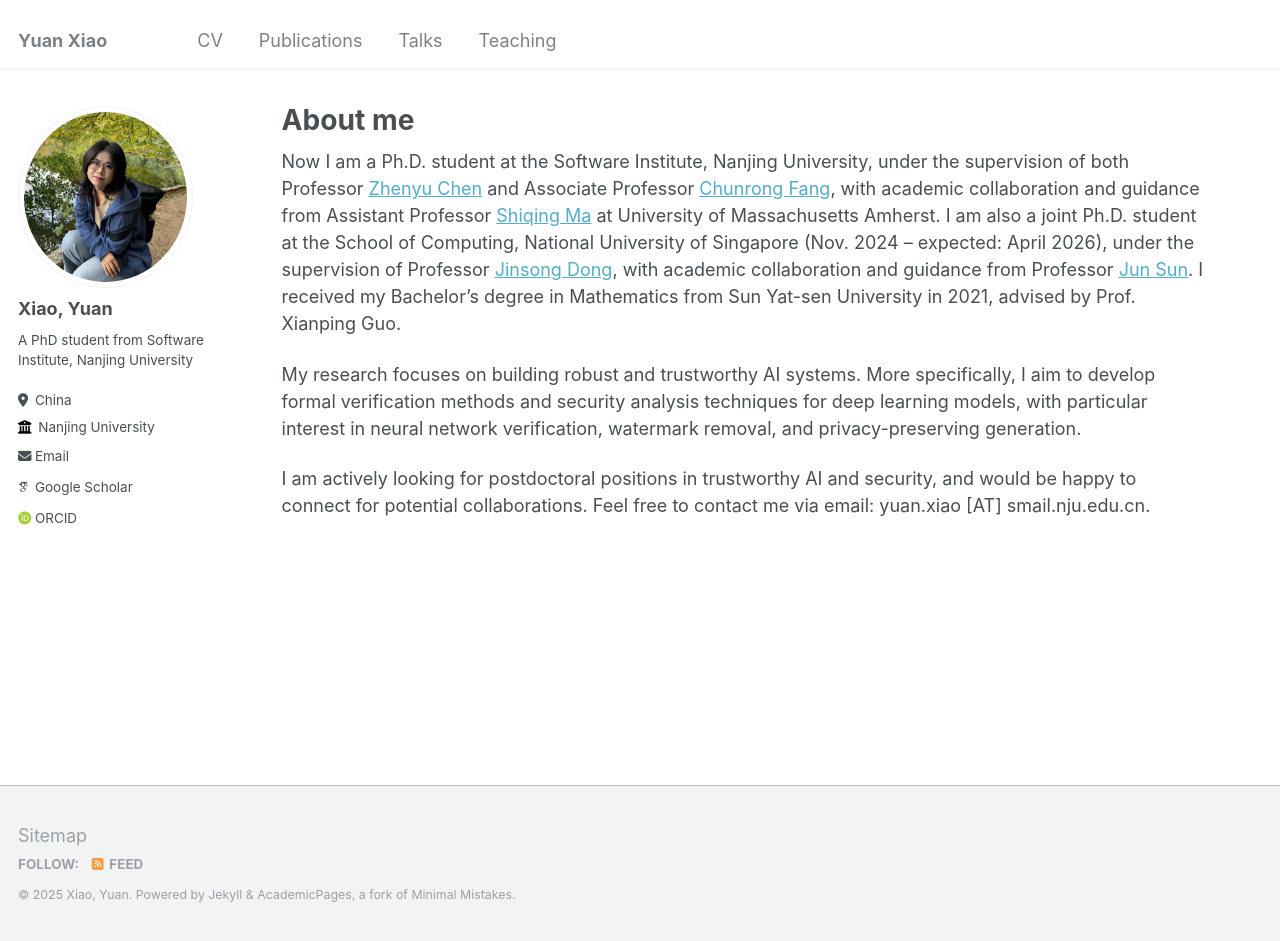
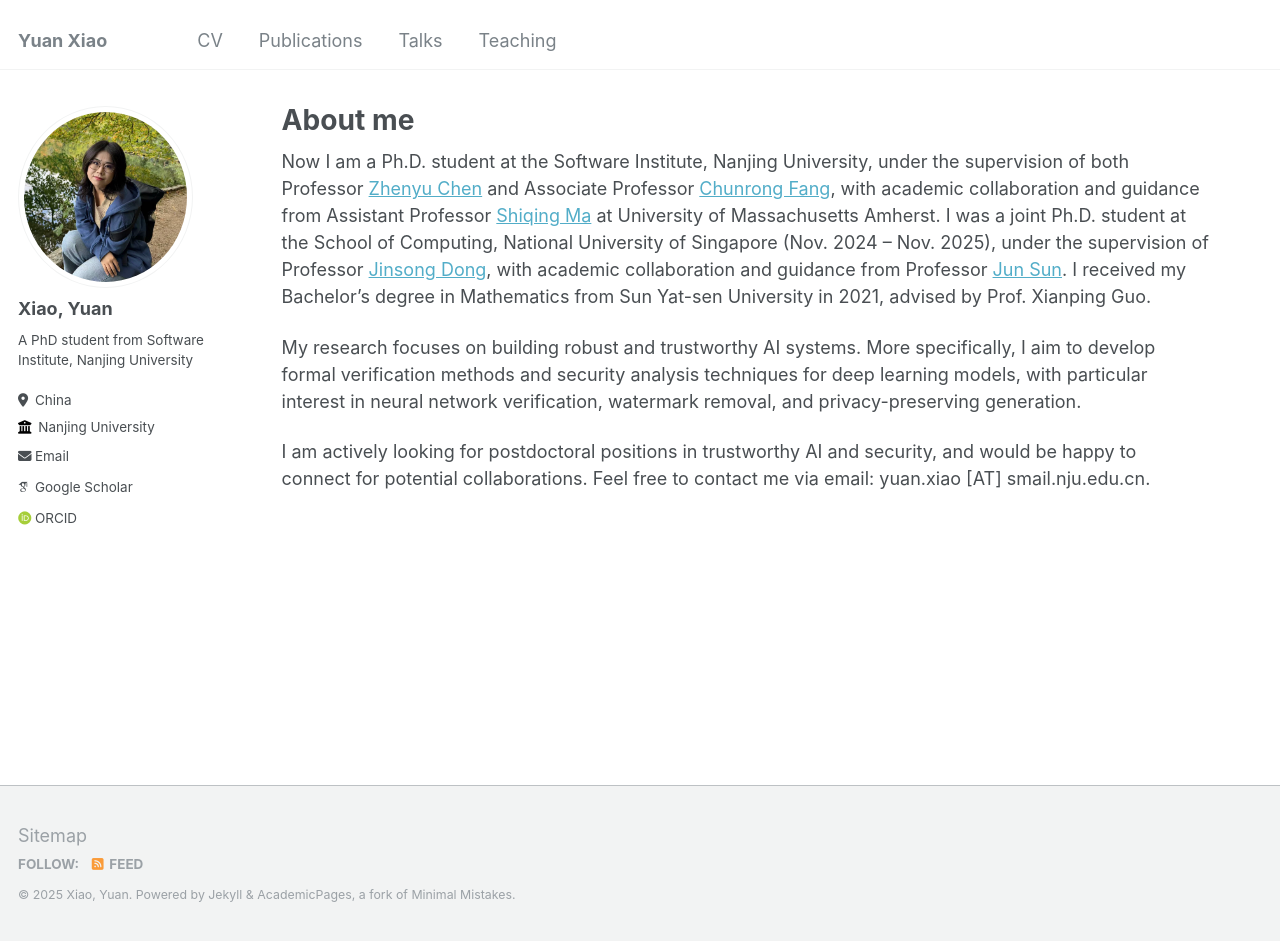
Before and after one commit to xiaoyuanpigo/xiaoyuanpigo.github.io, a Jekyll site: the page built from _pages/about.md, in a window 1280 px wide and 941 px high. Built offline with Jekyll 4.4.1, drawn with Linux system fonts in a browser that asks for light colours; some web fonts are replaced.

Commit message:
Update about.md

```diff
--- a/_pages/about.md
+++ b/_pages/about.md
@@ -7,7 +7,7 @@ redirect_from:
   - /about.html
 ---
 
-Now I am a Ph.D. student at the Software Institute, Nanjing University, under the supervision of both Professor [Zhenyu Chen](https://software.nju.edu.cn/zychen/) and Associate Professor [Chunrong Fang](https://chunrong.github.io), with academic collaboration and guidance from Assistant Professor [Shiqing Ma](https://people.cs.umass.edu/~shiqingma/) at  University of Massachusetts Amherst. I am also a joint Ph.D. student at the School of Computing, National University of Singapore (Nov. 2024 – expected: April 2026), under the supervision of Professor [Jinsong Dong](https://www.comp.nus.edu.sg/~dongjs/), with academic collaboration and guidance from Professor [Jun Sun](https://sunjun.site//). I received my Bachelor’s degree in Mathematics from Sun Yat-sen University in 2021, advised by Prof. Xianping Guo.
+Now I am a Ph.D. student at the Software Institute, Nanjing University, under the supervision of both Professor [Zhenyu Chen](https://software.nju.edu.cn/zychen/) and Associate Professor [Chunrong Fang](https://chunrong.github.io), with academic collaboration and guidance from Assistant Professor [Shiqing Ma](https://people.cs.umass.edu/~shiqingma/) at  University of Massachusetts Amherst. I was a joint Ph.D. student at the School of Computing, National University of Singapore (Nov. 2024 – Nov. 2025), under the supervision of Professor [Jinsong Dong](https://www.comp.nus.edu.sg/~dongjs/), with academic collaboration and guidance from Professor [Jun Sun](https://sunjun.site//). I received my Bachelor’s degree in Mathematics from Sun Yat-sen University in 2021, advised by Prof. Xianping Guo.
 
 My research focuses on building robust and trustworthy AI systems. More specifically, I aim to develop formal verification methods and security analysis techniques for deep learning models, with particular interest in neural network verification, watermark removal, and privacy-preserving generation.
 
```
